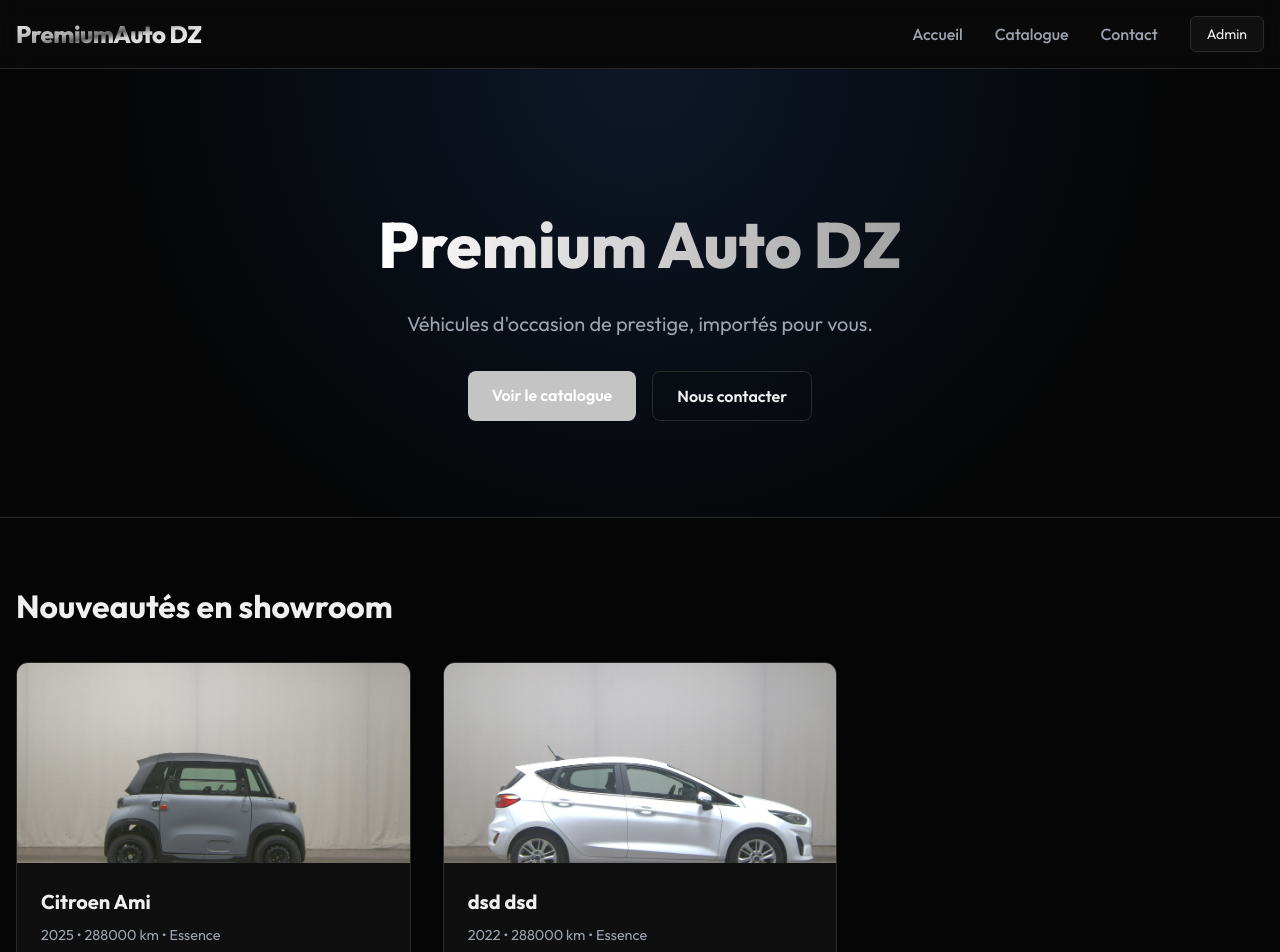
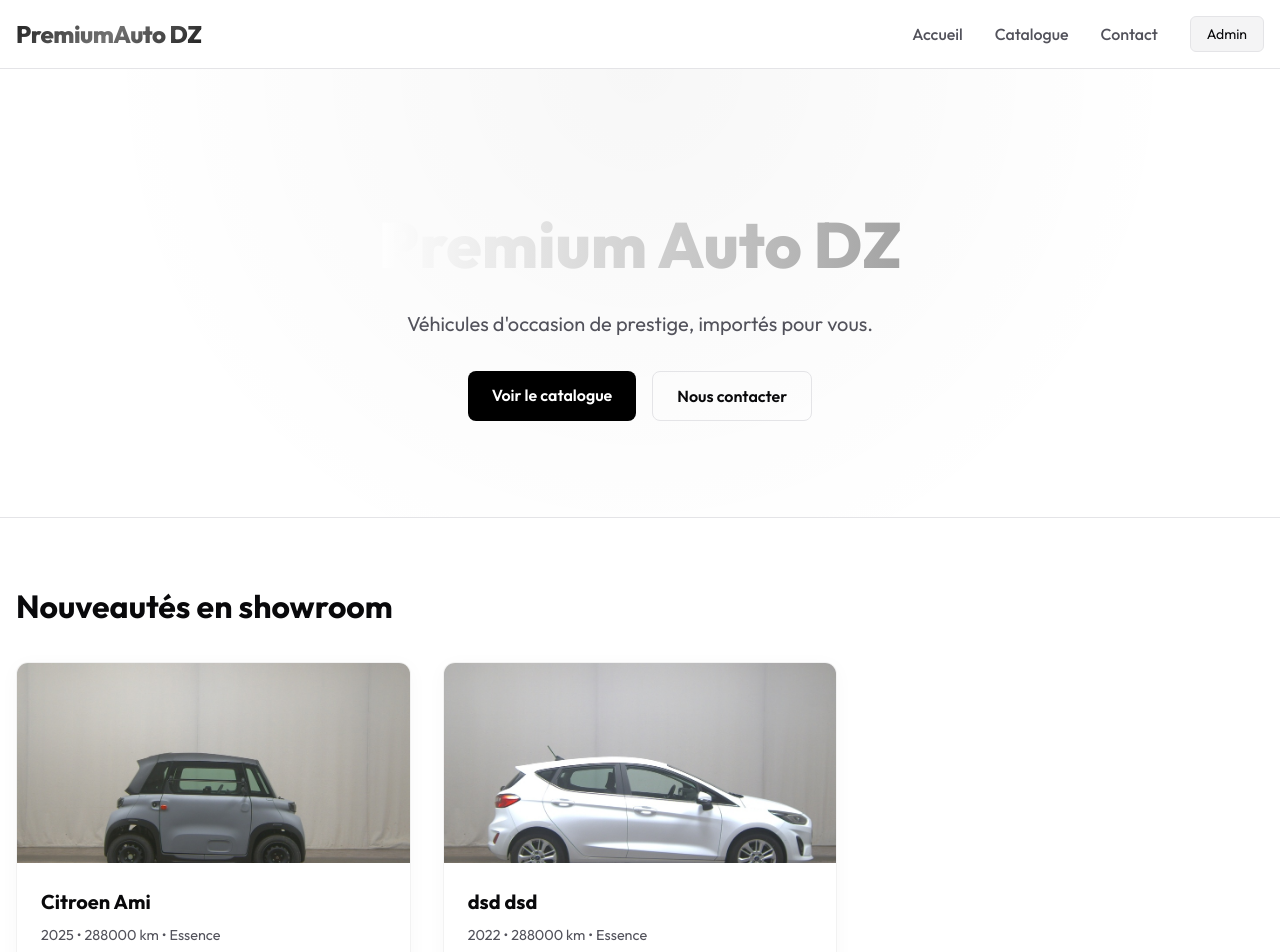
Before and after one commit to aicha21000/atlaschrono, a Next.js app: page / in a window 1280 px wide. Shown: the top 952 px of the page. Built offline with nearby package versions, Linux system fonts and the light colour scheme.

Commit message:
style: switched to a bright modern light theme

```diff
--- a/src/app/admin/cars/new/page.module.css
+++ b/src/app/admin/cars/new/page.module.css
@@ -75,13 +75,13 @@
   border-radius: 8px;
   color: var(--color-text-secondary);
   cursor: pointer;
-  transition: border-color 0.2s;
-  background: rgba(255, 255, 255, 0.02);
+  transition: border-color 0.2s, background 0.2s;
+  background: rgba(0, 0, 0, 0.02);
 }
 
 .uploadArea:hover {
   border-color: var(--color-accent);
-  background: rgba(59, 130, 246, 0.05);
+  background: rgba(0, 0, 0, 0.05);
 }
 
 .hiddenInput {
--- a/src/app/admin/login/page.module.css
+++ b/src/app/admin/login/page.module.css
@@ -4,7 +4,7 @@
   align-items: center;
   justify-content: center;
   padding: 2rem;
-  background: radial-gradient(circle at 50% 50%, rgba(59, 130, 246, 0.1) 0%, transparent 50%);
+  background: radial-gradient(circle at 50% 50%, rgba(0, 0, 0, 0.03) 0%, transparent 50%);
 }
 
 .loginCard {
--- a/src/app/admin/page.module.css
+++ b/src/app/admin/page.module.css
@@ -80,7 +80,7 @@
   color: var(--color-text-secondary);
   font-weight: 600;
   font-size: 0.875rem;
-  background: rgba(0, 0, 0, 0.2);
+  background: rgba(0, 0, 0, 0.03);
 }
 
 .badgeSuccess {
--- a/src/app/cars/[id]/page.module.css
+++ b/src/app/cars/[id]/page.module.css
@@ -100,8 +100,8 @@
 }
 
 .contactCard {
-  background: rgba(59, 130, 246, 0.1);
-  border: 1px solid rgba(59, 130, 246, 0.2);
+  background: #f4f4f5;
+  border: 1px solid var(--color-border);
   padding: 2rem;
   border-radius: 12px;
   text-align: center;
--- a/src/app/cars/page.module.css
+++ b/src/app/cars/page.module.css
@@ -93,7 +93,7 @@
 
 .carImagePlaceholder {
   height: 200px;
-  background: #262626;
+  background: #f4f4f5;
   display: flex;
   align-items: center;
   justify-content: center;
--- a/src/app/globals.css
+++ b/src/app/globals.css
@@ -1,19 +1,19 @@
 @import url('https://fonts.googleapis.com/css2?family=Outfit:wght@300;400;500;600;700;800&display=swap');
 
 :root {
-  --color-bg-primary: #050505;
-  --color-bg-secondary: #111111;
-  --color-text-primary: #f0f0f0;
-  --color-text-secondary: #9ca3af;
-  --color-accent: #c4c4c4; /* Base silver/chrome */
-  --color-accent-hover: #ffffff;
-  --color-border: #2a2a2a;
+  --color-bg-primary: #ffffff;
+  --color-bg-secondary: #f4f4f5;
+  --color-text-primary: #09090b;
+  --color-text-secondary: #52525b;
+  --color-accent: #000000;
+  --color-accent-hover: #3f3f46;
+  --color-border: #e4e4e7;
 
   --font-primary: 'Outfit', sans-serif;
 }
 
 .chrome-text {
-  background: linear-gradient(to bottom right, #ffffff 0%, #a8a8a8 40%, #5e5e5e 50%, #d4d4d4 60%, #ffffff 100%);
+  background: linear-gradient(135deg, #1f1f1f 0%, #737373 50%, #1f1f1f 100%);
   -webkit-background-clip: text;
   -webkit-text-fill-color: transparent;
   display: inline-block;
@@ -61,8 +61,9 @@
 }
 
 .glass-panel {
-  background: rgba(20, 20, 20, 0.7);
+  background: rgba(255, 255, 255, 0.7);
   backdrop-filter: blur(12px);
-  border: 1px solid var(--color-border);
+  border: 1px solid rgba(0, 0, 0, 0.05);
   border-radius: 12px;
+  box-shadow: 0 4px 20px rgba(0, 0, 0, 0.03);
 }
--- a/src/app/page.module.css
+++ b/src/app/page.module.css
@@ -6,7 +6,7 @@
 .hero {
   padding: 8rem 0 6rem;
   text-align: center;
-  background: radial-gradient(circle at 50% 0%, rgba(59, 130, 246, 0.15) 0%, transparent 70%);
+  background: radial-gradient(circle at 50% 0%, rgba(0, 0, 0, 0.03) 0%, transparent 70%);
   border-bottom: 1px solid var(--color-border);
 }
 
@@ -88,7 +88,7 @@
 
 .carImagePlaceholder {
   height: 200px;
-  background: #262626;
+  background: #f4f4f5;
   display: flex;
   align-items: center;
   justify-content: center;
--- a/src/components/Navbar/Navbar.module.css
+++ b/src/components/Navbar/Navbar.module.css
@@ -1,5 +1,5 @@
 .navbar {
-  background-color: rgba(10, 10, 10, 0.8);
+  background-color: rgba(255, 255, 255, 0.85);
   backdrop-filter: blur(12px);
   border-bottom: 1px solid var(--color-border);
   position: sticky;
```
